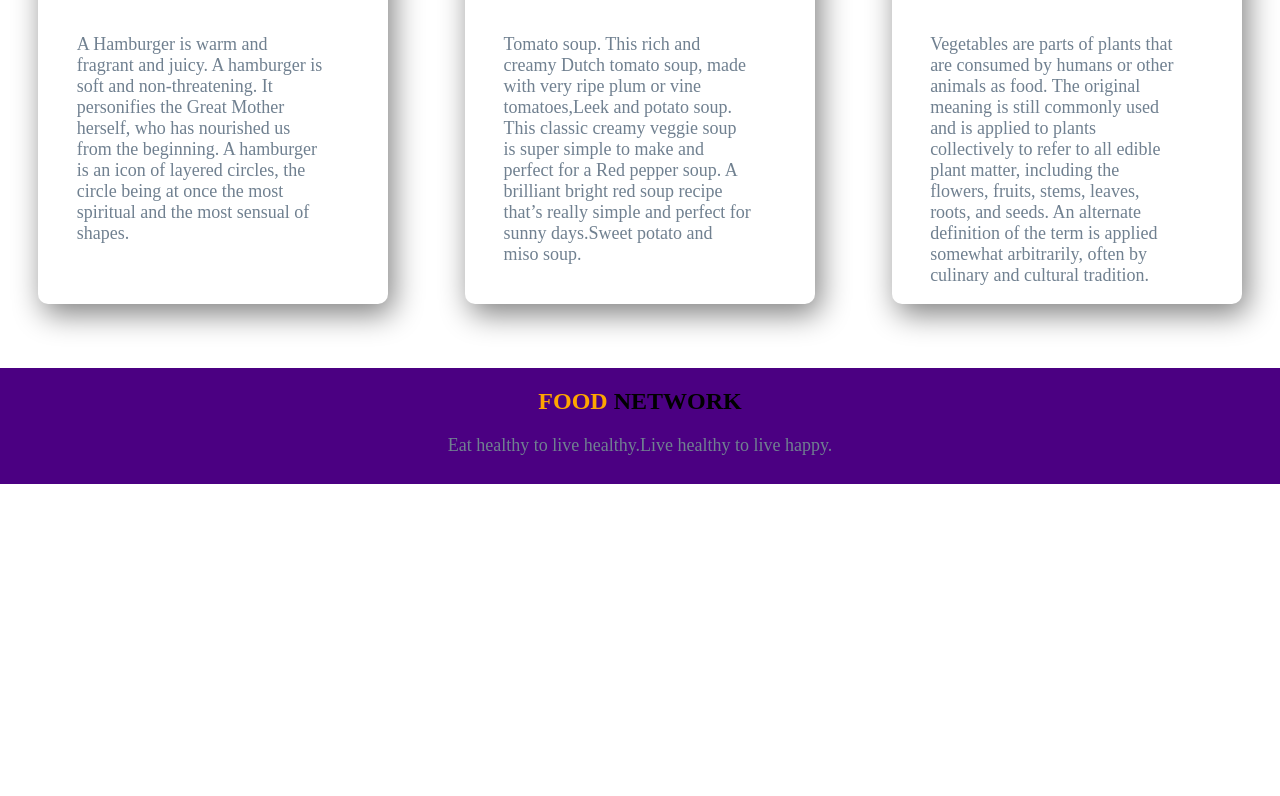
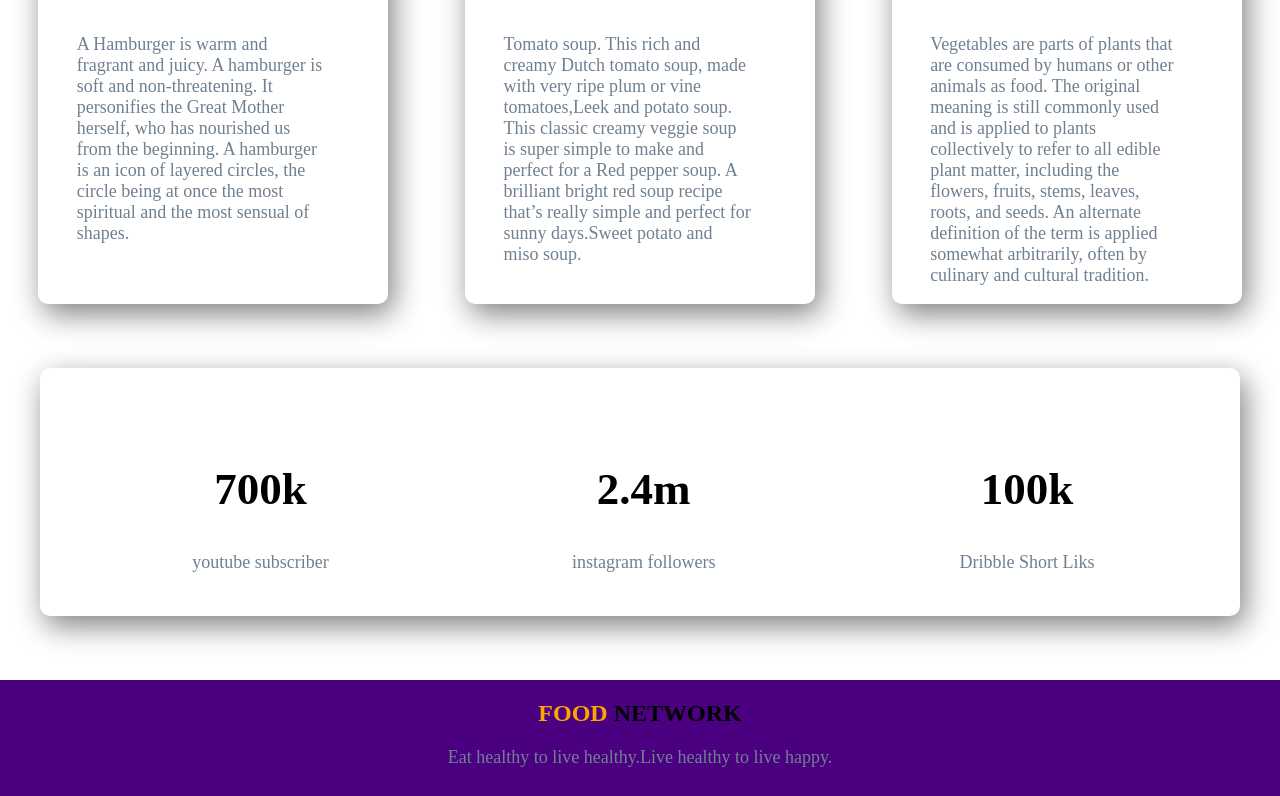
Before and after one commit to Tanvir0234/food-network-repo, a plain HTML site: page index.html in a window 1280 px wide. Shown: the part 1540-2336 px from the top of the page. Before the commit the page ends 2024 px from the top, so only its background shows below. Drawn offline with Linux system fonts and the light colour scheme.

Commit message:
subscription added

```diff
--- a/index.html
+++ b/index.html
@@ -62,6 +62,26 @@
         </div>
         </div>
     </section>
+    <section class="subscription">
+        <div class="lower-section followers">
+                <div class="half-width">
+                    <h1 class="center">700k</h1>
+                    <p class="p-center eat">youtube subscriber</p>
+                </div>
+                <div class="half-width"  >
+                    <h1 class="center">2.4m</h1>
+                    <p class="p-center eat">instagram followers</p>
+                </div>
+                <div class="half-width">
+                    <h1 class="center">100k</h1>
+                    <p class="p-center eat">Dribble Short Liks</p>
+                </div>
+
+
+
+        </div>
+
+    </section>
     <section>
        <footer>
            <h2 class="center"><span>FOOD</span> NETWORK</h2>
--- a/style.css
+++ b/style.css
@@ -45,11 +45,12 @@
 .lower-section{
     display: flex ;
     margin-bottom:5%;
+    width: 100%;
 
 
 }
 .part{
-    width: 50%;
+    width: 100%;
     margin-right: 3%;
     margin-left: 3%;
     padding-left: 3%;
@@ -67,9 +68,11 @@
 }
 .center{
     text-align: center;
+
 }
 .p-center{
     text-align: center;
+
 }
 footer{
     background-color: indigo;
@@ -79,3 +82,13 @@
 .eat{
     padding-bottom: 10px;
 }
+.followers{
+    width: 100%;
+    padding-right: 50px;
+    margin-right: 40px;
+    margin-left: 40px;
+    padding-bottom: 15px;
+    border-radius: 10px;
+    box-shadow: 5px 10px 30px gray;
+
+}
```
